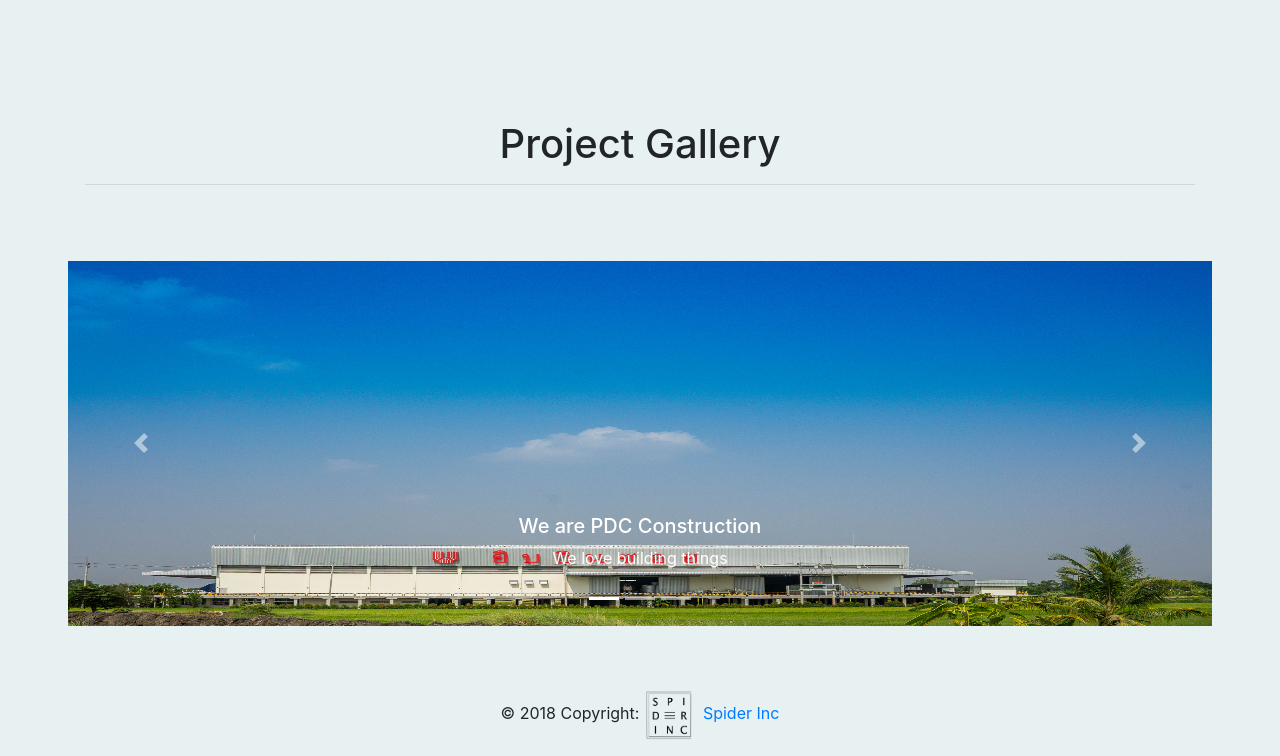
After one commit to NCJo/PDC-Construction-Webapp, a Django app: page /projects/yip/ in a window 1280 px wide. The commit adds this page. Shown: the part 1030-1786 px from the top of the page. Run offline with Django 3.2, Linux system fonts and the light colour scheme; some libraries are stand-ins or nearby versions; some web fonts are replaced.

Commit message:
Added: Project Gallery

```diff
--- a/PDC/static/css/styles.css
+++ b/PDC/static/css/styles.css
@@ -110,5 +110,6 @@ body {
 }
 
 .padmebit {
+    padding-top: -60px;
     padding-bottom: 60px;
 }
--- a/PDC/templates/pdc_templates/base.html
+++ b/PDC/templates/pdc_templates/base.html
@@ -8,7 +8,7 @@
     <meta http-equiv="X-UA-Compatible" content="ie=edge">
     <title>
         {% block title_block %}
-            PDC - Construction
+            P.D.C. - Construction
         {% endblock  %}
     </title>
 
@@ -38,7 +38,7 @@
     <!-- Navigation Bar -->
     <nav class="navbar navbar-expand-lg navbar-light fixed-top white">
         <a style="text-decoration:none;" class="nav-brand mb-0 h4 fah-font" href="{% url 'index' %}">
-            <img src="{% static "images/logo_trans.png" %}" height="100" class="d-inline-block align-middle shift-right" alt="">&nbsp;&nbsp;PDC Construction
+            <img src="{% static "images/logo_trans.png" %}" height="100" class="d-inline-block align-middle shift-right" alt=""><span>&nbsp;&nbsp;P.D.C. Construction<br>บริษัท พี.ดี.ซี คอนสตรัคชั่น จำกัด</span>
         </a>
         <button class="navbar-toggler" type="button" data-toggle="collapse" data-target="#navbarNavDropdown" aria-controls="navbarNavDropdown" aria-expanded="false" aria-label="Toggle navigation">
             <span class="navbar-toggler-icon"></span>
--- /dev/null
+++ b/PDC/templates/pdc_templates/yip_fac.html
@@ -0,0 +1,125 @@
+{% extends "pdc_templates/base.html" %}
+{% load staticfiles %}
+
+{% block title_block %}
+    Samed Island Port
+{% endblock title_block %}
+
+{% block body_block %}
+
+<!-- Banner -->
+<div class="imgheader img-fluid">
+    <img class="padmefromnav" src="{% static "images/yipinsoi_factory/ys01_banner.jpg" %}" alt="">
+</div>
+
+<!-- Title -->
+<div class="container padmebit">
+    <h1 class="col padmefromnav text-center">Project:</h1>
+    <hr class="" size="5">
+    <h4 class="col text-center">Fertilizer Warehouse</h4>
+</div>
+
+<!-- Description -->
+<div class="container text-center grey border border-dark rounded my-auto">
+    <div class="row">
+        <div class="col order-first my-auto">
+            <img class="img-thumbnail " src="{% static "images/yipinsoi_factory/ys02.jpg" %}" alt="">
+        </div>
+        <div class="col order-last my-auto">
+            <h4>Project Details</h4>
+            <br>
+            <h6>Owner:&nbsp;&nbsp;&nbsp;&nbsp;Yip-In-Soil and Yak Inc.</h6>
+            <br>
+            <h6>Location:&nbsp;&nbsp;&nbsp;&nbsp;District of Nakornluang, City of Ayothaya</h6>
+            <br>
+            <h6>Value:&nbsp;&nbsp;&nbsp;&nbsp;70,000,000.00 Baht</h6>
+            <br>
+            {% comment %} <h6></h6>
+            <br> {% endcomment %}
+        </div>
+    </div>
+</div>
+
+<div class="container padmebit">
+        <h1 class="col padmefromnav text-center">Project Gallery</h1>
+        <hr class="" size="5">
+</div>
+<!-- Carousel -->
+<div id="demo" class="container col-md-11 carousel slide" data-ride="carousel">
+
+		<!-- Indicators -->
+		<ol class="carousel-indicators">
+			<li data-target="#demo" data-slide-to="0" class="active"></li>
+			<li data-target="#demo" data-slide-to="1"></li>
+            <li data-target="#demo" data-slide-to="2"></li>
+            {% comment %} <li data-target="#demo" data-slide-to="3"></li>
+            <li data-target="#demo" data-slide-to="4"></li>
+            <li data-target="#demo" data-slide-to="5"></li> {% endcomment %}
+		</ol>
+
+		<!-- Carousel -->
+		<div class="carousel-inner">
+		  <div class="carousel-item active">
+			<img class="d-block w-100" src="{% static "images/yipinsoi_factory/ys01.jpg" %}" alt="First slide">
+			<div class="carousel-caption d-none d-md-block">
+				<h5>We are PDC Construction</h5>
+				<p>We love building things</p>
+			</div>
+		  </div>
+		  <div class="carousel-item">
+			<img class="d-block w-100" src="{% static "images/yipinsoi_factory/ys02.jpg" %}" alt="Second slide">
+			<div class="carousel-caption d-none d-md-block">
+				<h5>Tractors are cool!</h5>
+				<p>Vroom Vrooooom!</p>
+			</div>
+		  </div>
+		  <div class="carousel-item">
+			<img class="d-block w-100" src="{% static "images/yipinsoi_factory/ys03.jpg" %}" alt="Third slide">
+			<div class="carousel-caption d-none d-md-block">
+				<h5>Mr. Meoworker</h5>
+				<p>Sleeping all day!</p>
+			</div>
+          </div>
+          {% comment %} <div class="carousel-item">
+            <img class="d-block w-100" src="{% static "images/samed_island/si04.jpg" %}" alt="Third slide">
+            <div class="carousel-caption d-none d-md-block">
+                <h5>Mr. Meoworker</h5>
+                <p>Sleeping all day!</p>
+            </div>
+            </div>
+            <div class="carousel-item">
+                <img class="d-block w-100" src="{% static "images/samed_island/si05.jpg" %}" alt="Third slide">
+                <div class="carousel-caption d-none d-md-block">
+                    <h5>Mr. Meoworker</h5>
+                    <p>Sleeping all day!</p>
+                </div>
+            </div>
+            <div class="carousel-item">
+                <img class="d-block w-100" src="{% static "images/samed_island/si06.jpg" %}" alt="Third slide">
+                <div class="carousel-caption d-none d-md-block">
+                    <h5>Mr. Meoworker</h5>
+                    <p>Sleeping all day!</p>
+                </div>
+            </div> {% endcomment %}
+		</div>
+
+		<!-- Carousel controls left and right -->
+		<a class="carousel-control-prev" href="#demo" role="button" data-slide="prev">
+		  <span class="carousel-control-prev-icon" aria-hidden="true"></span>
+		  <span class="sr-only">Previous</span>
+		</a>
+		<a class="carousel-control-next" href="#demo" role="button" data-slide="next">
+		  <span class="carousel-control-next-icon" aria-hidden="true"></span>
+		  <span class="sr-only">Next</span>
+		</a>
+    </div>
+    <br>
+    <br>
+	<!-- End of Carousel -->
+
+
+
+</div>
+
+
+{% endblock body_block %}
--- a/PDC/urls.py
+++ b/PDC/urls.py
@@ -27,5 +27,9 @@ urlpatterns = [
     path('', views.index, name='index'),
     path('projects/', views.projects, name='projects'),
     path('projects/samed/', views.samed_gallery, name='samed_gallery'),
+    path('projects/ptb/', views.ptb_gallery, name='ptb_gallery'),
+    path('projects/cp/', views.cp_gallery, name='cp_gallery'),
+    path('projects/yip/', views.yip_gallery, name='yip_gallery'),
+    path('projects/sangfah/', views.sangfah_gallery, name='sangfah_gallery'),
     url('pdc_app/', include('pdc_app.urls')),
 ]
--- a/pdc_app/views.py
+++ b/pdc_app/views.py
@@ -12,3 +12,15 @@ def projects(request):
 
 def samed_gallery(request):
     return render(request, 'pdc_templates/samed.html')
+
+def ptb_gallery(request):
+    return render(request, 'pdc_templates/ptb_warehouse.html')
+
+def cp_gallery(request):
+    return render(request, 'pdc_templates/cp.html')
+
+def yip_gallery(request):
+    return render(request, 'pdc_templates/yip_fac.html')
+
+def sangfah_gallery(request):
+    return render(request, 'pdc_templates/sangfah.html')
```
Also changed, not shown: PDC/templates/pdc_templates/cp.html (added, +125 -0 lines), PDC/templates/pdc_templates/projects.html (+6 -4 lines), PDC/templates/pdc_templates/ptb_warehouse.html (added, +110 -0 lines), PDC/templates/pdc_templates/sangfah.html (added, +116 -0 lines), PDC/static/images/cp_warehouse/cp01_banner.jpg (added), PDC/static/images/phettongbor_warehouse/pw01.jpg (deleted), PDC/static/images/phettongbor_warehouse/pw02.jpg (deleted), PDC/static/images/phettongbor_warehouse/pw03.jpg (deleted), PDC/static/images/ptb_warehouse/pw_banner.jpg (added), PDC/static/images/sangfah_port/sf04_banner.jpg (added), PDC/static/images/yipinsoi_factory/ys01_banner.jpg (added), 5 other files.
